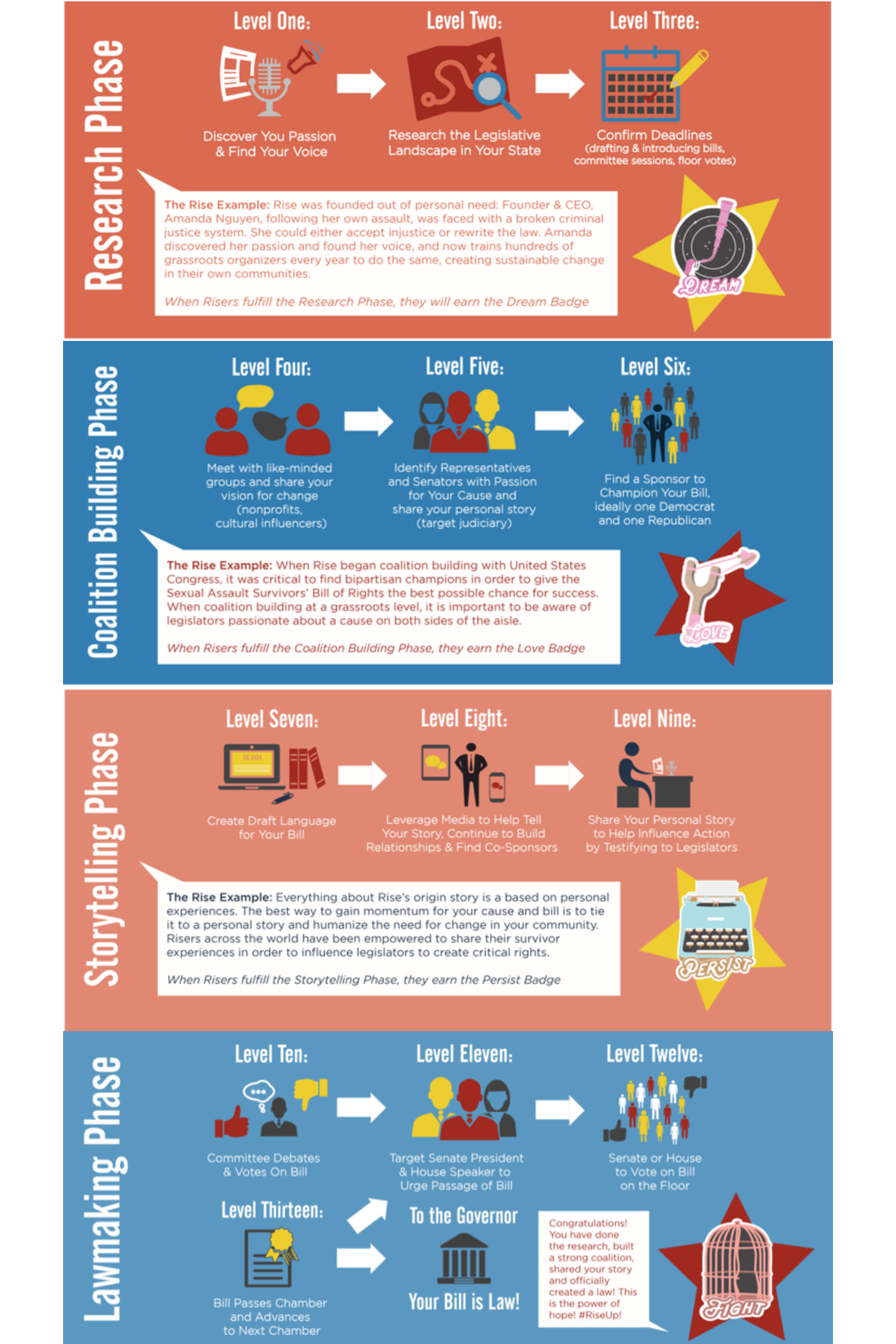
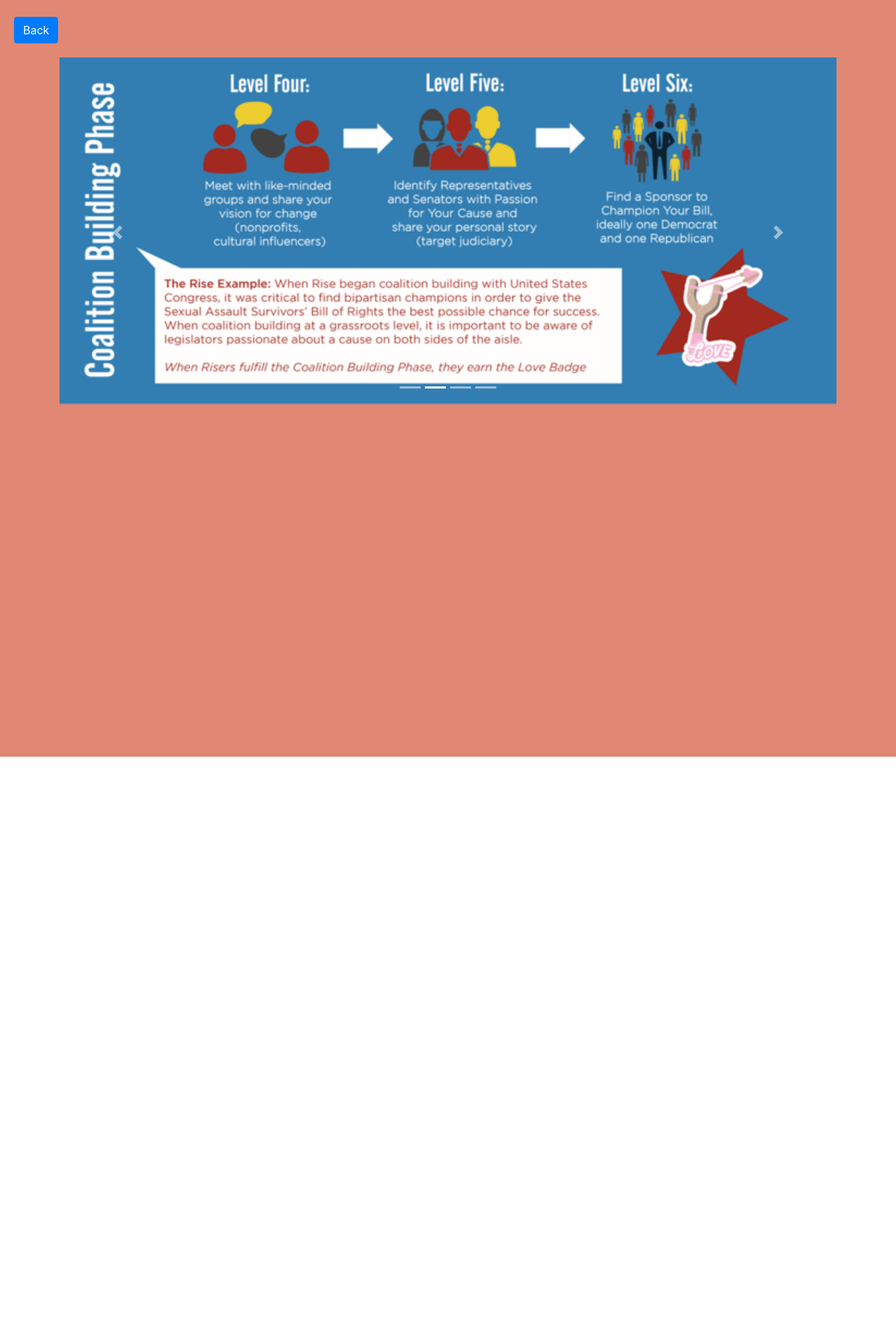
Before and after one commit to delaware19/team-13, a React (Create React App) app in the folder wethepeople/: page /roadMap in a window 1280 px wide. Shown: the part 96-2016 px from the top of the page at 70% size. After the commit the page ends 1177 px from the top, so only its background shows below. Built offline with nearby package versions, Linux system fonts and the light colour scheme.

Commit message:
added carosul on roadmap

```diff
--- a/wethepeople/src/pages/RoadMap/RoadMap.js
+++ b/wethepeople/src/pages/RoadMap/RoadMap.js
@@ -1,5 +1,5 @@
 import React, { Component } from "react";
-import { Button, Row, Col, Container } from "react-bootstrap";
+import { Button, Row, Col, Container, Carousel } from "react-bootstrap";
 //import roadmap from "../HomePage/assets/roadmap.png";
 //import styled from "styled-components";
 import phase1 from "../HomePage/assets/phase1.png";
@@ -19,35 +19,46 @@
 export class RoadMap extends Component {
   render() {
     return (
-      <>
+      <div style = {{backgroundColor: '#E08874', paddingTop: '100px', paddingBottom: '500px'}}>
         <Link to='/HomePage'>
           <Button variant="primary" style = {{margin: "20px"}}>
             Back
           </Button>
         </Link>
-        <Container style = {{padding: "20px"}}>
-          <Row>
-            <Col>
-              <img src={phase1}></img>
-            </Col>
-          </Row>
-          <Row>
-            <Col>
-              <img src={phase2}></img>
-            </Col>
-          </Row>
-          <Row>
-            <Col>
-              <img src={phase3}></img>
-            </Col>
-          </Row>
-          <Row>
-            <Col>
-              <img src={phase4}></img>
-            </Col>
-          </Row>
-        </Container>
-      </>
+        <Container>
+          <Carousel>
+            <Carousel.Item>
+              <img
+              className="d-block w-100"
+              src={phase1}
+              alt="First slide"
+            />
+            </Carousel.Item>
+            <Carousel.Item>
+              <img
+                className="d-block w-100"
+                src={phase2}
+                alt="Third slide"
+              />
+
+            </Carousel.Item>
+            <Carousel.Item>
+                <img
+                  className="d-block w-100"
+                  src={phase3}
+                  alt="Third slide"
+                />
+              </Carousel.Item>
+              <Carousel.Item>
+                <img
+                  className="d-block w-100"
+                  src={phase4}
+                  alt="Third slide"
+                />
+              </Carousel.Item>
+            </Carousel>
+          </Container>
+      </div>
     );
   }
 }
```
